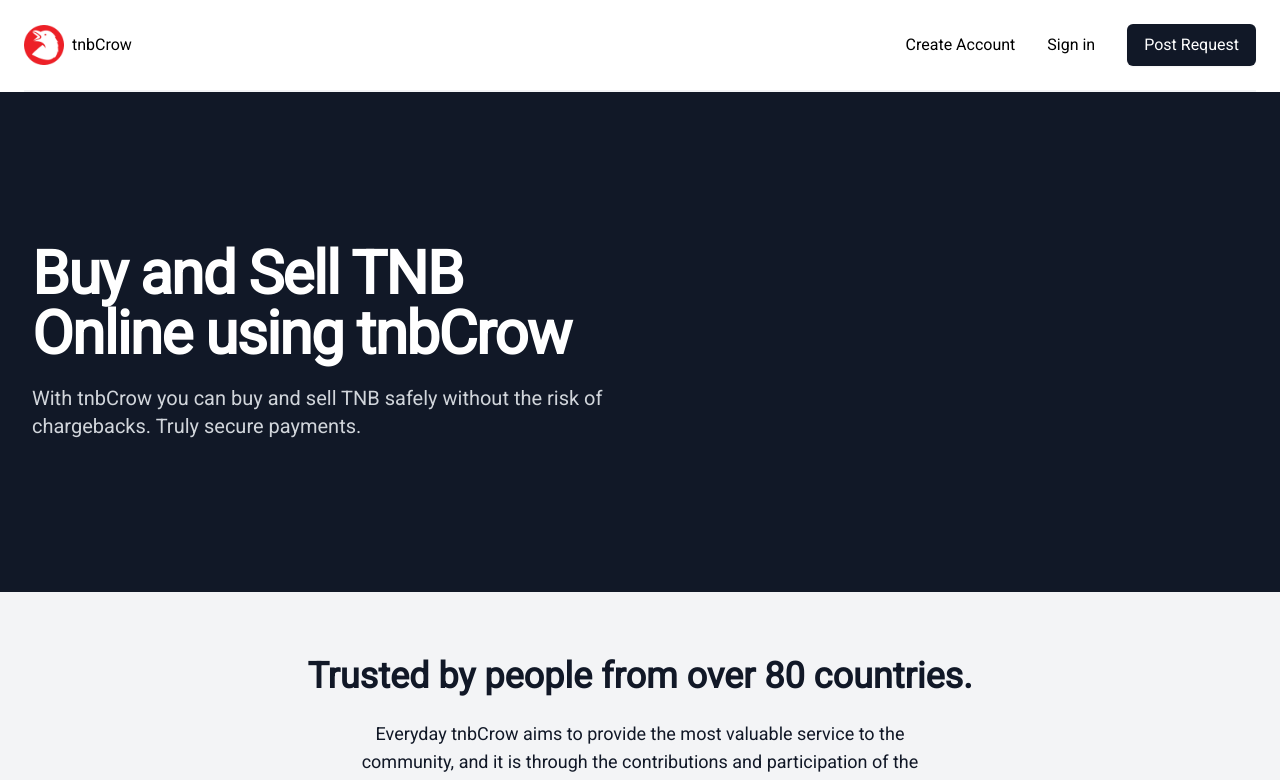
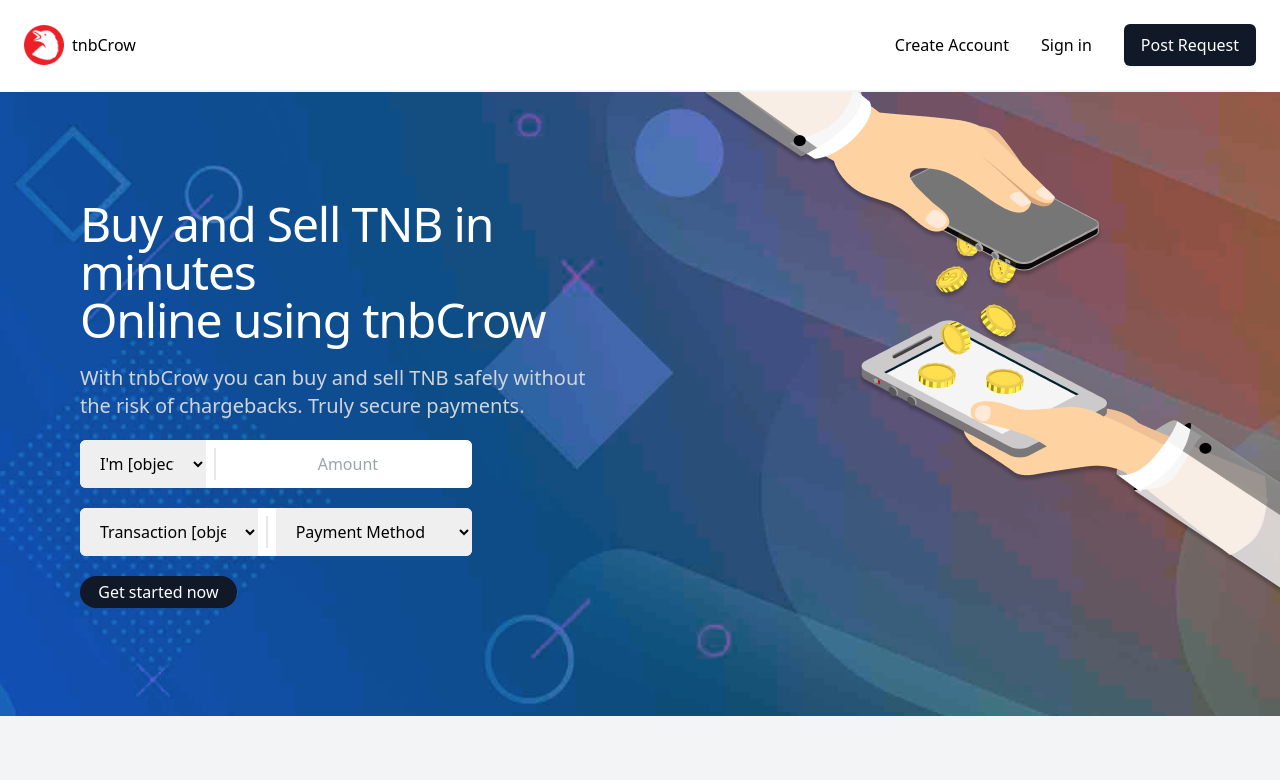
Before and after one commit to tnbCrow/tnbCrow-Frontend, a Next.js app: page / in a window 1280 px wide. Shown: the top 780 px of the page. Built offline with nearby package versions, Linux system fonts and the light colour scheme.

Commit message:
#16 work in progress

```diff
--- a/pages/index.tsx
+++ b/pages/index.tsx
@@ -7,7 +7,7 @@
 import { Footer } from "@components/Footer"
 import { Header } from "@components/Header"
 import { Table } from "@components/Table"
-
+import {FormButton} from '@components/FormComponents'
 const Data = [
   { title: "2M", subtitle: "Total Coins Escrowed" },
   { title: "$0.038", subtitle: "Last 20 Trades" },
@@ -44,17 +44,13 @@
           href="https://fonts.googleapis.com/css2?family=Roboto"
         />
       </Head>
-
       <Header />
-
       <main>
-        <div className="py-10 bg-gray-900 sm:pt-16 lg:pt-8 lg:pb-14 lg:overflow-hidden">
-          <div className="mx-auto max-w-7xl lg:px-8">
-            <div className="lg:grid lg:grid-cols-2 lg:gap-8">
-              <div className="mx-auto max-w-md px-4 sm:max-w-2xl sm:px-6 sm:text-center lg:px-0 lg:text-left lg:flex lg:items-center">
-                <div className="lg:py-24">
-                  <h1 className="mt-4 text-4xl tracking-tight font-extrabold text-white sm:mt-5 sm:text-6xl lg:mt-6 xl:text-6xl">
-                    <span className="block">Buy and Sell TNB</span>
+        <div className="relative landing_hero flex flex-col justify-center py-10 bg-gray-900 sm:pt-16 lg:pt-8 lg:pb-14 lg:overflow-hidden">
+          <img src="/hand_and_phones.png" className='absolute hidden lg:block -mt-36 right-0' alt=""/>
+            <div className='w-full lg:w-1/2 flex flex-col px-10 lg:pl-20 justify-center min-h-full'>
+              <h1 className="mt-4 text-4xl tracking-tight font-normal text-white sm:mt-5 sm:text-6xl lg:mt-6 xl:text-5xl">
+                <span className="block">Buy and Sell TNB in minutes</span>
                 <span className="block">Online using tnbCrow</span>
               </h1>
               <p className="mt-3 text-base text-gray-300 sm:mt-5 sm:text-xl lg:text-lg xl:text-xl">
@@ -62,17 +58,31 @@
                 risk of chargebacks. Truly secure payments.
               </p>
             </div>
+            <div className='px-10 lg:pl-20 w-full lg:w-2/5 mt-5 flex flex-col justify-center'>
+              <div className='flex flex-row w-full bg-white rounded-md'>
+                <select className='px-4 py-3 rounded-l-md grid w-1/3'>
+                  <option value="">I'm <span className='font-extrabold text-black'>Selling</span></option>
+                  <option value="">I'm <span className='font-extrabold text-black'>Buying</span></option>
+                </select>
+                <div className='border-l-2 m-2 '></div>
+                <input className='text-center w-2/3  bg-white rounded-r-md text-black' placeholder='Amount'/>
               </div>
-              <div className="mt-12 lg:m-0 lg:relative">
-                <div className="mx-auto max-w-md px-4 sm:max-w-2xl sm:px-6 lg:max-w-none lg:px-0">
-                  {/* Illustration taken from Lucid Illustrations: https://lucid.pixsellz.io/ */}
-                  {/* <img
-                      className="w-full lg:absolute lg:inset-y-0 lg:left-0 lg:h-full lg:w-auto lg:max-w-none"
-                      src="./banner.png"
-                      alt=""
-                    /> */}
+              <div className='flex flex-row w-full mt-5 bg-white rounded-md'>
+                <select className='px-4 py-3 rounded-l-md grid w-3/5'>
+                  <option value="">Transaction <span className='font-extrabold text-black'>Type</span></option>
+                  <option value="">I'm Buying</option>
+                  <option value="">I'm Buying</option>
+                </select>
+                <div className='border-l-2 m-2 '></div>
+                <select className='px-4 py-3 rounded-r-md grid w-2/3'>
+                  <option value="">Payment Method</option>
+                  <option value="">Cash<span className='font-extrabold text-black'></span></option>
+                  <option value="">Card<span className='font-extrabold text-black'></span></option>
+                </select>
               </div>
-              </div>
+              <div className='w-full lg:w-2/5 mt-5'>
+
+                <FormButton>Get started now</FormButton>
               </div>
             </div>
         </div>
--- a/styles/globals.css
+++ b/styles/globals.css
@@ -1,24 +1,11 @@
-/* html,
-body {
-  padding: 0;
-  margin: 0;
-  font-family: -apple-system, BlinkMacSystemFont, Segoe UI, Roboto, Oxygen,
-    Ubuntu, Cantarell, Fira Sans, Droid Sans, Helvetica Neue, sans-serif;
-}
-
-a {
-  color: inherit;
-  text-decoration: none;
-}
-
-* {
-  box-sizing: border-box;
-}
-
-@tailwind base;
-@tailwind components;
-@tailwind utilities; */
-
 @tailwind base;
 @tailwind components;
 @tailwind utilities;
+
+.landing_hero {
+    background-size: cover;
+    background-position: center;
+    background-repeat: no-repeat;
+    background-image: url('/banner.png');
+    min-height: 624px;
+}
--- a/tailwind.config.js
+++ b/tailwind.config.js
@@ -3,7 +3,7 @@
   darkMode: false, // or 'media' or 'class'
   theme: {
     fontFamily: {
-      sans: ["'Roboto'"]
+      roboto: ['roboto','Roboto']
     },
     extend: {
       colors: {
```
Also changed, not shown: public/hand_and_phones.png (added). Lines whose indentation alone changed are shown as unchanged.
